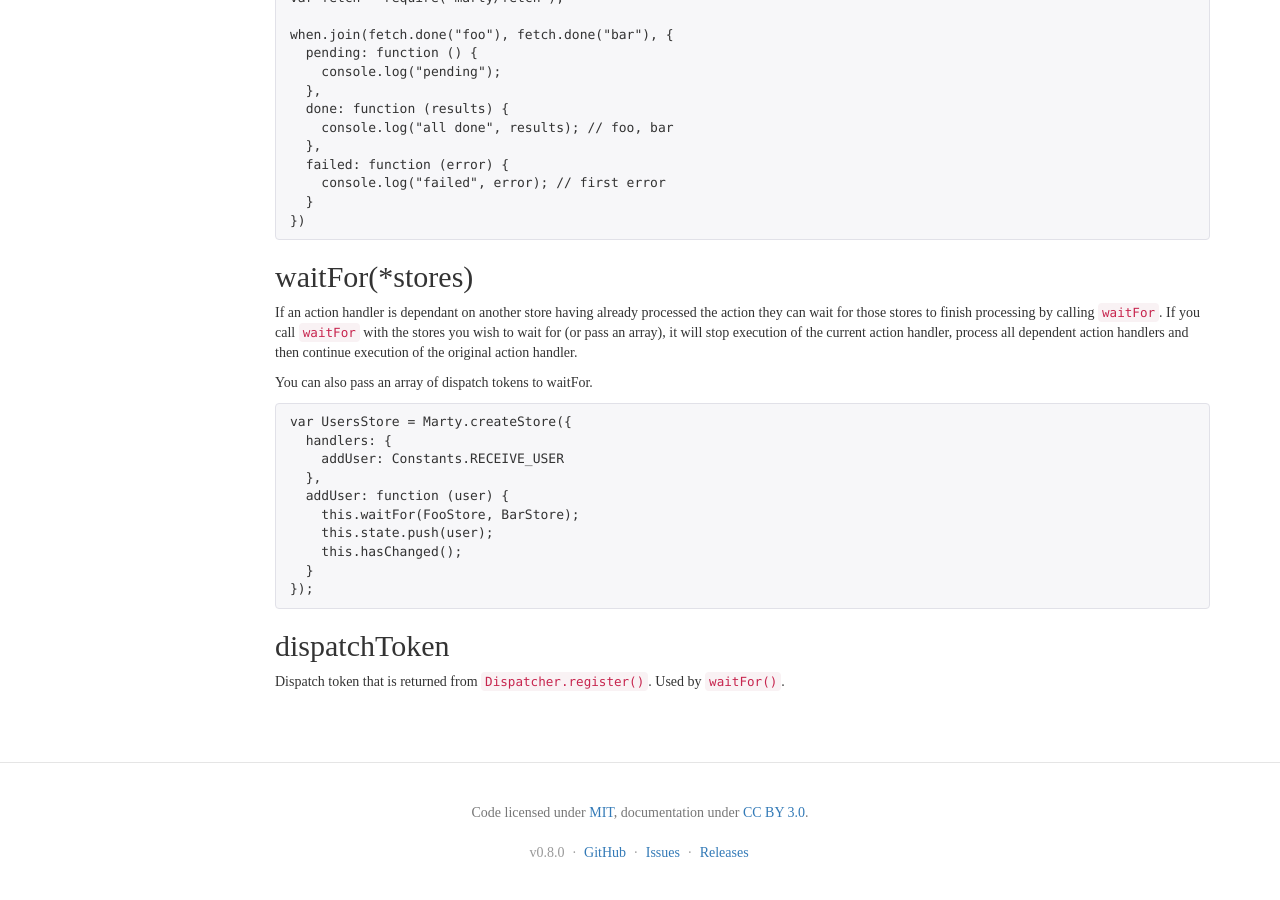
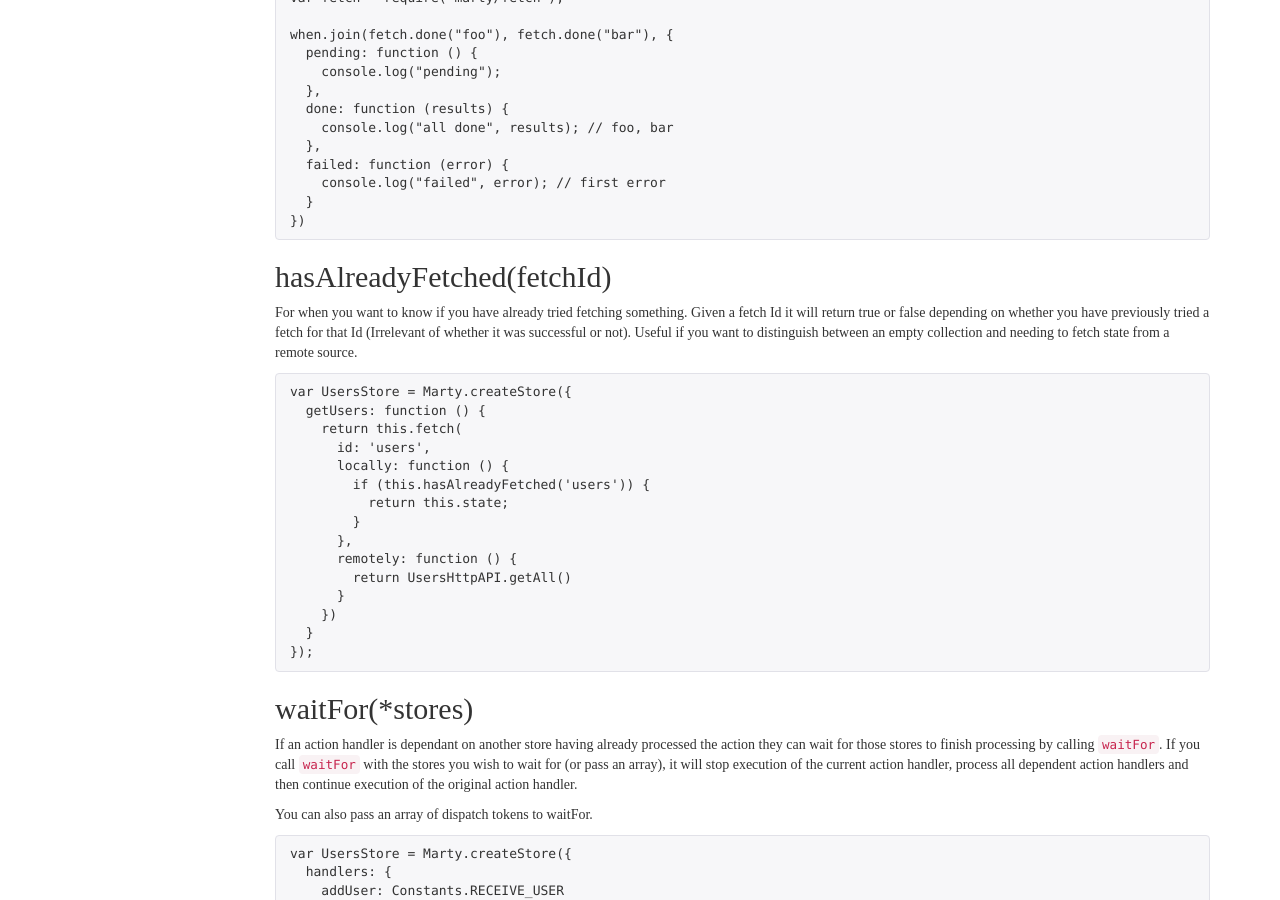
Before and after one commit to alsuper114/marty, a Jekyll site: the page built from docs/_api/stores/index.md, in a window 1280 px wide and 900 px high, scrolled down 6925 px. Built offline with Jekyll 4.4.1, drawn with Linux system fonts in a browser that asks for light colours; nearby versions of some CDN libraries; Markdown is read by kramdown in place of the engine named in the settings.

Commit message:
Add Store#hasAlreadyFetched

```diff
--- a/docs/_api/stores/index.md
+++ b/docs/_api/stores/index.md
@@ -425,6 +425,28 @@ when.join(fetch.done("foo"), fetch.done("bar"), {
 
 {% endhighlight %}
 
+<h2 id="hasAlreadyFetched">hasAlreadyFetched(fetchId)</h2>
+
+For when you want to know if you have already tried fetching something. Given a fetch Id it will return true or false depending on whether you have previously tried a fetch for that Id (Irrelevant of whether it was successful or not). Useful if you want to distinguish between an empty collection and needing to fetch state from a remote source.
+
+{% highlight js %}
+var UsersStore = Marty.createStore({
+  getUsers: function () {
+    return this.fetch(
+      id: 'users',
+      locally: function () {
+        if (this.hasAlreadyFetched('users')) {
+          return this.state;
+        }
+      },
+      remotely: function () {
+        return UsersHttpAPI.getAll()
+      }
+    })
+  }
+});
+{% endhighlight %}
+
 <h2 id="waitFor">waitFor(*stores)</h2>
 
 If an action handler is dependant on another store having already processed the action they can wait for those stores to finish processing by calling <code>waitFor</code>. If you call <code>waitFor</code> with the stores you wish to wait for (or pass an array), it will stop execution of the current action handler, process all dependent action handlers and then continue execution of the original action handler.
```
Also changed, not shown: test/storeFetchTest.js (+29 -0 lines), lib/store.js.
